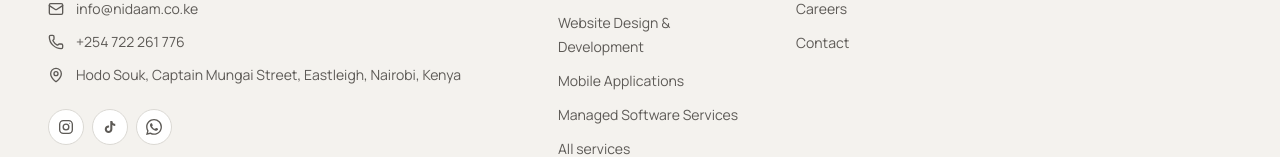
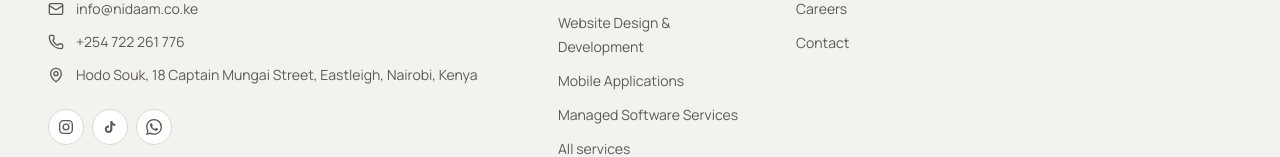
Before and after one commit to yussuf3468/Nidaam, a Next.js app: page /about in a window 1280 px wide. Shown: the part 5384-5541 px from the top of the page. Built offline with nearby package versions, Linux system fonts and the light colour scheme; no server answers.

Commit message:
Seo optimized

```diff
--- a/next.config.ts
+++ b/next.config.ts
@@ -19,6 +19,13 @@ const nextConfig: NextConfig = {
   },
   async redirects() {
     return [
+      // Send the default Vercel address to the real domain, so Google sees one site, not two.
+      {
+        source: '/:path*',
+        has: [{ type: 'host', value: 'nidaam.vercel.app' }],
+        destination: 'https://www.nidaam.co.ke/:path*',
+        permanent: true,
+      },
       { source: '/get-started', destination: '/contact', permanent: false },
       { source: '/blog', destination: '/insights', permanent: true },
       { source: '/work', destination: '/case-studies', permanent: true },
--- a/src/content/site.ts
+++ b/src/content/site.ts
@@ -9,7 +9,9 @@
 export const site = {
   name: 'Nidaam Solutions',
   shortName: 'Nidaam',
-  url: (process.env.NEXT_PUBLIC_SITE_URL ?? 'https://nidaam.co.ke').replace(/\/$/, ''),
+  // The live site is served on www (nidaam.co.ke redirects there), so canonical URLs,
+  // the sitemap and structured data must use www too.
+  url: (process.env.NEXT_PUBLIC_SITE_URL ?? 'https://www.nidaam.co.ke').replace(/\/$/, ''),
   locale: 'en_KE',
   foundingDate: '2026-10-25',
   title: 'Nidaam Solutions | Software Development Company in Nairobi, Kenya',
@@ -32,15 +34,21 @@ export const site = {
     /** International format. Also builds the WhatsApp and tel: links. */
     phone: '+254722261776',
     phoneDisplay: '+254 722 261 776',
-    street: 'Hodo Souk, Captain Mungai Street',
+    // Matches the Google Business Profile exactly (name, address and phone must agree everywhere).
+    street: 'Hodo Souk, 18 Captain Mungai Street',
     locality: 'Eastleigh',
     city: 'Nairobi',
     country: 'Kenya',
     countryCode: 'KE',
     hours: 'Monday to Friday, 8:00 to 17:00 EAT',
-    mapsUrl:
-      'https://www.google.com/maps/search/?api=1&query=Hodo+Souk%2C+Captain+Mungai+Street%2C+Eastleigh%2C+Nairobi',
+    mapsUrl: 'https://www.google.com/maps/search/?api=1&query=Nidaam+Solutions%2C+Hodo+Souk%2C+18+Captain+Mungai+St%2C+Nairobi',
   },
+
+  /**
+   * Your Google Business Profile link (Maps > your profile > Share > Copy link).
+   * Added to structured data so Google connects this website to the Maps listing.
+   */
+  googleBusinessProfile: '',
 
   /** Leave a link as '' to hide it everywhere. */
   social: {
--- a/src/lib/schema.ts
+++ b/src/lib/schema.ts
@@ -15,7 +15,7 @@ const ORG_ID = `${site.url}/#organization`;
 const WEBSITE_ID = `${site.url}/#website`;
 
 export function organizationSchema() {
-  const sameAs = Object.values(site.social).filter(Boolean);
+  const sameAs = [...Object.values(site.social), site.googleBusinessProfile].filter(Boolean);
   return {
     '@context': 'https://schema.org',
     '@type': ['Organization', 'ProfessionalService'],
```
